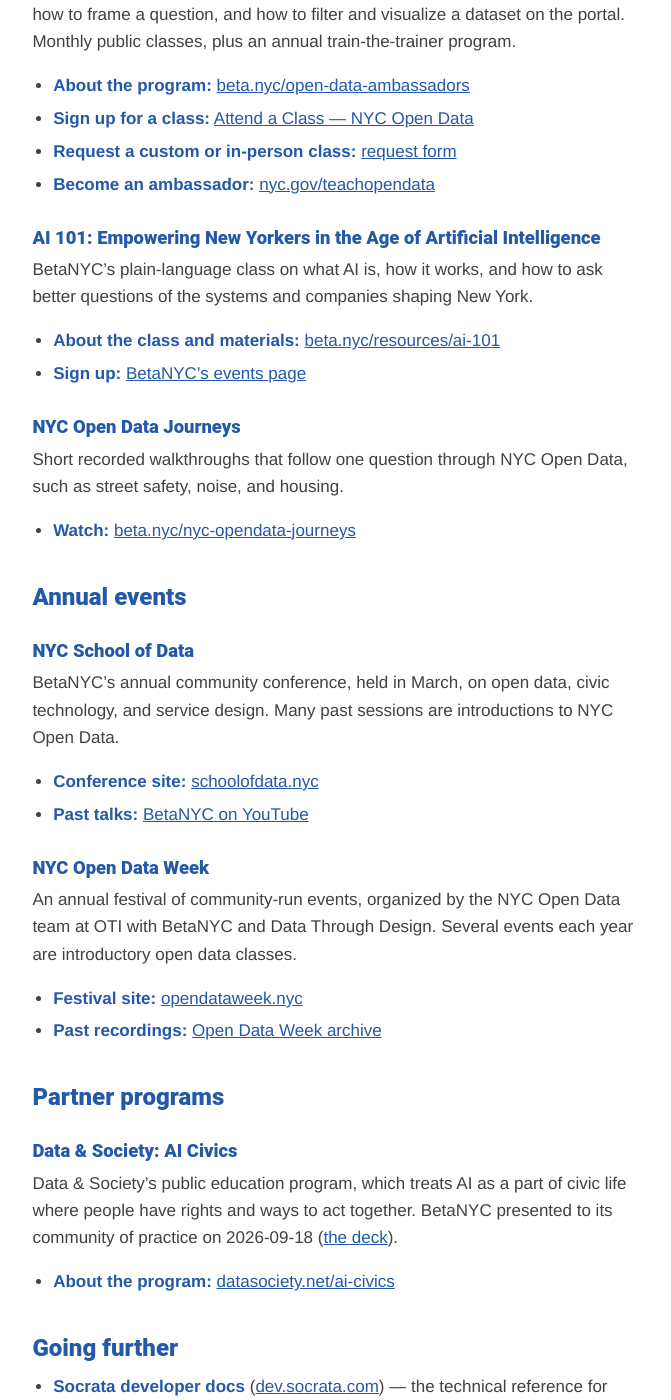
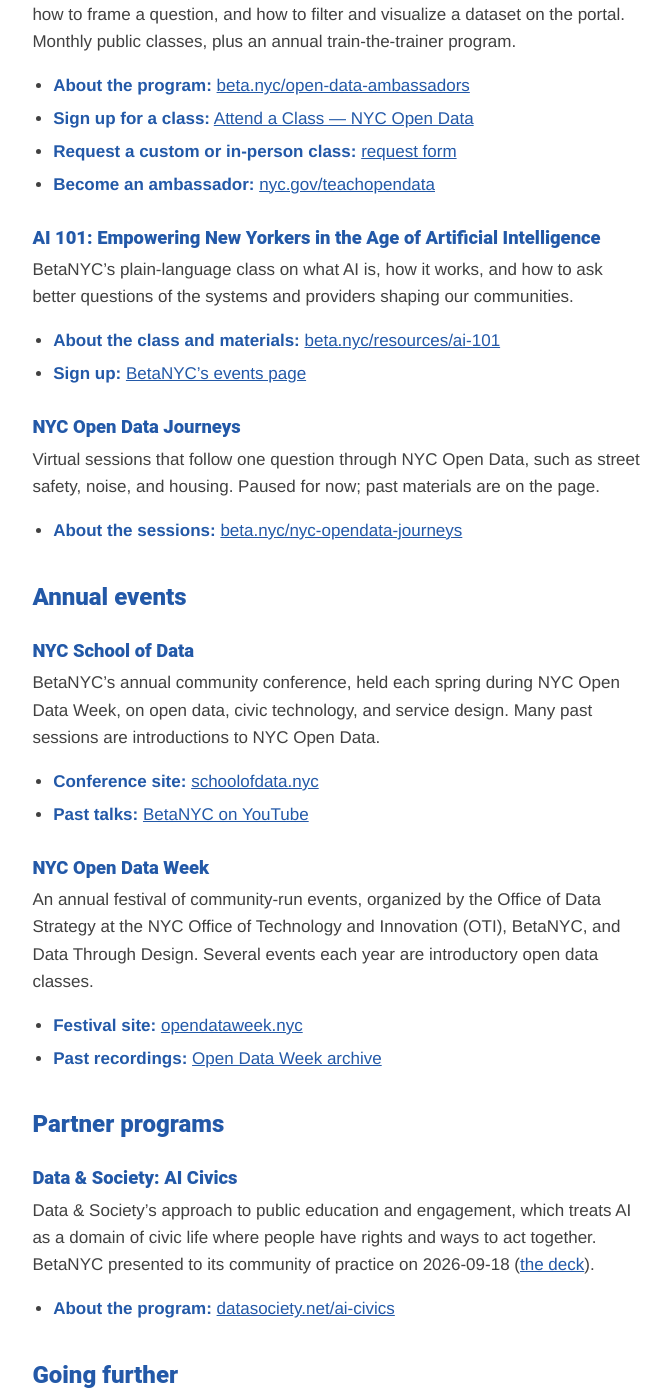
Before and after one commit to BetaNYC/grounding-ai-with-ny-open-data, a Jekyll site: the page built from guides/training-resources.md, in a window 1280 px wide and 1400 px high, scrolled down 771 px. Shown: the whole window, without its empty margins (118-789 px from the left). Built offline with Jekyll 4.4.1, drawn with Linux system fonts in a browser that asks for light colours; our own code applies the rules of GitHub Pages for plain Markdown files.

Commit message:
Training resources: match partner pages' own wording (QA on #20)
Co-Authored-By: Claude Opus 5.5 <noreply@anthropic.com>

```diff
--- a/guides/training-resources.md
+++ b/guides/training-resources.md
@@ -26,26 +26,26 @@ A collaboration between NYC Open Data at OTI and BetaNYC. Volunteer ambassadors
 - **Become an ambassador:** [nyc.gov/teachopendata](https://nyc.gov/teachopendata)
 
 ### AI 101: Empowering New Yorkers in the Age of Artificial Intelligence
-BetaNYC's plain-language class on what AI is, how it works, and how to ask better questions of the systems and companies shaping New York.
+BetaNYC's plain-language class on what AI is, how it works, and how to ask better questions of the systems and providers shaping our communities.
 
 - **About the class and materials:** [beta.nyc/resources/ai-101](https://www.beta.nyc/resources/ai-101/)
 - **Sign up:** [BetaNYC's events page](https://www.beta.nyc/events/)
 
 ### NYC Open Data Journeys
-Short recorded walkthroughs that follow one question through NYC Open Data, such as street safety, noise, and housing.
+Virtual sessions that follow one question through NYC Open Data, such as street safety, noise, and housing. Paused for now; past materials are on the page.
 
-- **Watch:** [beta.nyc/nyc-opendata-journeys](https://www.beta.nyc/nyc-opendata-journeys/)
+- **About the sessions:** [beta.nyc/nyc-opendata-journeys](https://www.beta.nyc/nyc-opendata-journeys/)
 
 ## Annual events
 
 ### NYC School of Data
-BetaNYC's annual community conference, held in March, on open data, civic technology, and service design. Many past sessions are introductions to NYC Open Data.
+BetaNYC's annual community conference, held each spring during NYC Open Data Week, on open data, civic technology, and service design. Many past sessions are introductions to NYC Open Data.
 
 - **Conference site:** [schoolofdata.nyc](https://schoolofdata.nyc/)
 - **Past talks:** [BetaNYC on YouTube](https://www.youtube.com/betanyc)
 
 ### NYC Open Data Week
-An annual festival of community-run events, organized by the NYC Open Data team at OTI with BetaNYC and Data Through Design. Several events each year are introductory open data classes.
+An annual festival of community-run events, organized by the Office of Data Strategy at the NYC Office of Technology and Innovation (OTI), BetaNYC, and Data Through Design. Several events each year are introductory open data classes.
 
 - **Festival site:** [opendataweek.nyc](https://opendataweek.nyc/)
 - **Past recordings:** [Open Data Week archive](https://archive.open-data.nyc/)
@@ -53,7 +53,7 @@ An annual festival of community-run events, organized by the NYC Open Data team
 ## Partner programs
 
 ### Data & Society: AI Civics
-Data & Society's public education program, which treats AI as a part of civic life where people have rights and ways to act together. BetaNYC presented to its community of practice on 2026-09-18 ([the deck]({{ '/guides/community-of-practice/ai-civics-cop-deck.html' | relative_url }})).
+Data & Society's approach to public education and engagement, which treats AI as a domain of civic life where people have rights and ways to act together. BetaNYC presented to its community of practice on 2026-09-18 ([the deck]({{ '/guides/community-of-practice/ai-civics-cop-deck.html' | relative_url }})).
 
 - **About the program:** [datasociety.net/ai-civics](https://datasociety.net/ai-civics/)
 
```
